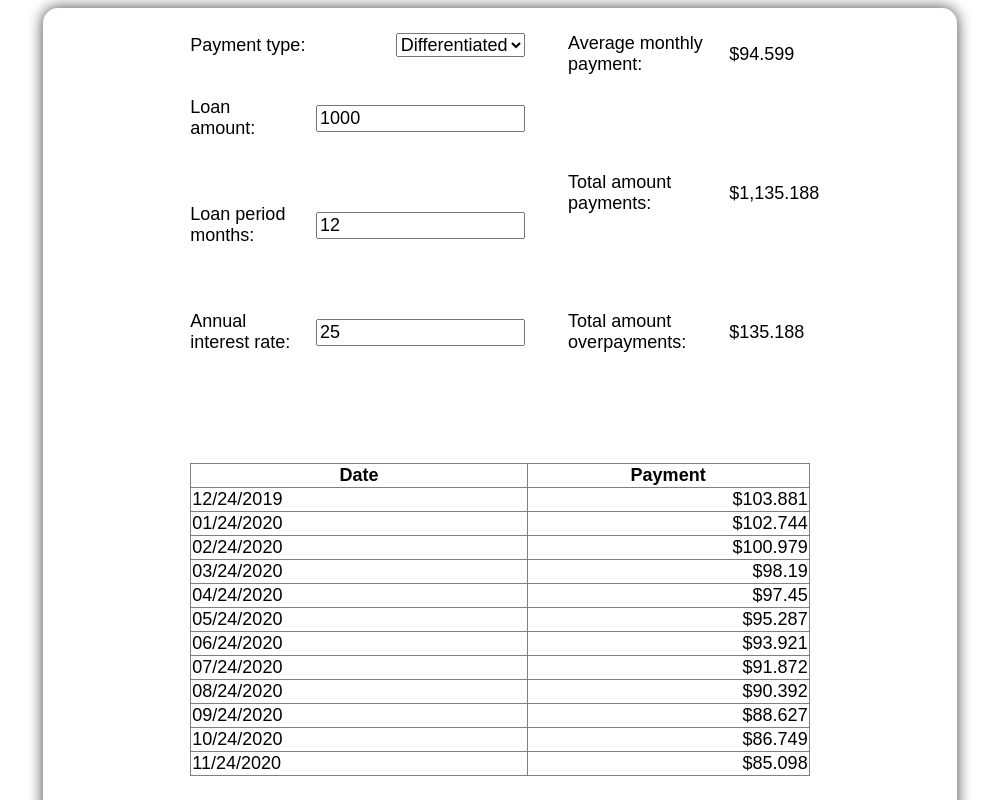
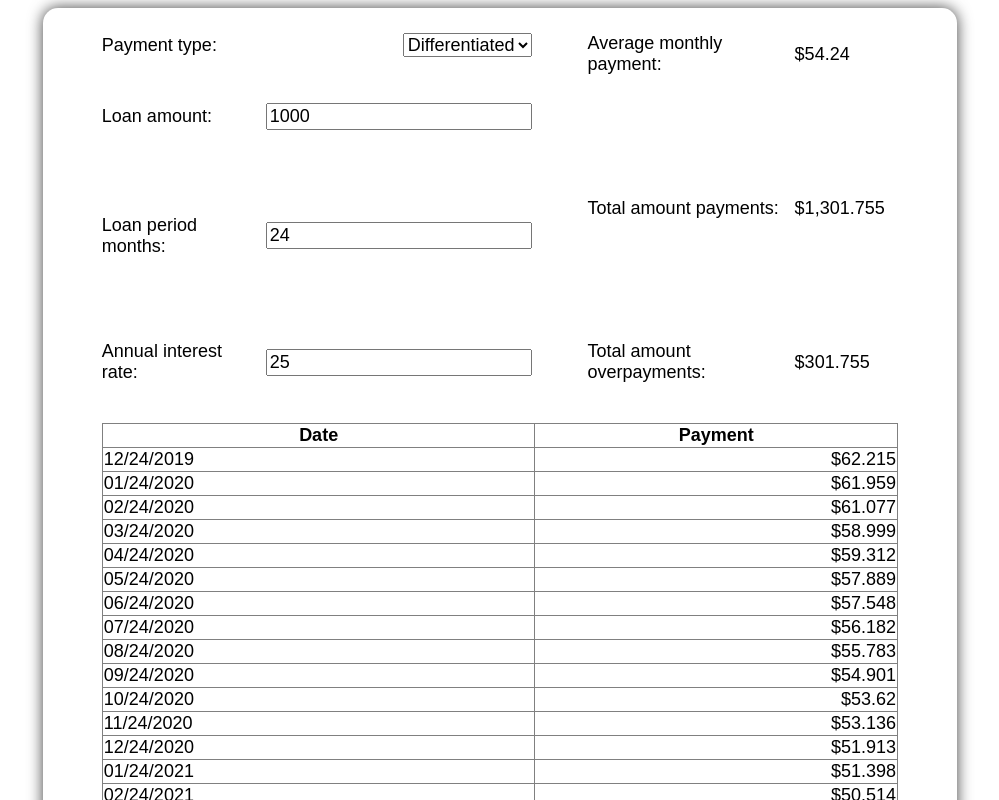
Before and after one commit to Artem123456789/loan-calc, an Angular app: page / in a window 1280 px wide. Shown: the top 800 px of the page, without its empty margins (140-1139 px from the left). Built offline with nearby package versions, Linux system fonts and the light colour scheme.

Commit message:
Changed break points, fixed table view.

```diff
--- a/src/app/calc-number-field/calc-number-field.component.css
+++ b/src/app/calc-number-field/calc-number-field.component.css
@@ -30,12 +30,13 @@
     }
 }
 
-@media screen and (min-width: 500px) and (max-width: 1000px)
+@media screen and (min-width: 550px) and (max-width: 1000px)
 {
     :host
     {
         flex-direction: row;
         align-items: center;
+        height: 20%;
         width: 100%;
     }
 
@@ -51,13 +52,13 @@
     }
 }
 
-@media screen and (max-width: 500px)
+@media screen and (max-width: 550px)
 {
     :host
     {
         flex-direction: column;
         align-items: flex-start;
-        height: 15%;
+        height: 25%;
         width: 100%;
 
     }
--- a/src/app/calc-root/calc-root.component.css
+++ b/src/app/calc-root/calc-root.component.css
@@ -1,7 +1,7 @@
 :host
 {
     width: 70%;
-    height: 800px;
+    min-height: 800px;
     display: flex;
     flex-direction: column;
     justify-content: space-between;
@@ -49,9 +49,10 @@
 
     .calc-main-info
     {
-        height: 40%;
+        height: 350px;
         flex-direction: row;
-        width: 70%;
+        width: 90%;
+        margin-bottom: 30px;
     }
 
     .calc-interface
@@ -61,7 +62,7 @@
     }
 }
 
-@media screen and (min-width: 500px) and (max-width: 1000px)
+@media screen and (min-width: 550px) and (max-width: 1000px)
 {
     :host
     {
@@ -71,9 +72,10 @@
 
     .calc-main-info
     {
-        height: 50%;
+        height: 400px;
         flex-direction: column;
         width: 80%;
+        margin-bottom: 30px;
     }
 
     .calc-interface
@@ -83,24 +85,25 @@
     }
 }
 
-@media screen and (max-width: 500px)
+@media screen and (max-width: 550px)
 {
     :host
     {
         font-size: 22px;
         padding: 10px;
-        height: 1400px;
+        min-height: 1200px;
     }
 
     .calc-main-info
     {
         flex-direction: column;
-        height: 60%;
+        height: 800px;
+        margin-bottom: 20px;
     }
 
     .calc-interface
     {
         width: 100%;
-        height: 50%;
+        height: 60%;
     }
 }
--- a/src/app/calc-select-loan-type/calc-select-loan-type.component.css
+++ b/src/app/calc-select-loan-type/calc-select-loan-type.component.css
@@ -24,13 +24,14 @@
     }
 }
 
-@media screen and (min-width: 500px) and (max-width: 1000px)
+@media screen and (min-width: 550px) and (max-width: 1000px)
 {
     :host
     {
         flex-direction: row;
         align-items: center;
         width: 100%;
+        height: 15%;
     }
 
     .loan-type
@@ -39,7 +40,7 @@
     }
 }
 
-@media screen and (max-width: 500px)
+@media screen and (max-width: 550px)
 {
     :host
     {
--- a/src/app/differentiated-payments-info/differentiated-payments-info.component.css
+++ b/src/app/differentiated-payments-info/differentiated-payments-info.component.css
@@ -20,11 +20,11 @@
     :host
     {
         height: 45%;
-        width: 70%;
+        width: 90%;
     }
 }
 
-@media screen and (min-width: 500px) and (max-width: 1000px)
+@media screen and (min-width: 550px) and (max-width: 1000px)
 {
     :host
     {
@@ -33,7 +33,7 @@
     }
 }
 
-@media screen and (max-width: 500px)
+@media screen and (max-width: 550px)
 {
     :host
     {
--- a/src/app/loan-info/loan-info.component.css
+++ b/src/app/loan-info/loan-info.component.css
@@ -45,7 +45,7 @@
     }
 }
 
-@media screen and (min-width: 500px) and (max-width: 1000px)
+@media screen and (min-width: 550px) and (max-width: 1000px)
 {
     :host
     {
@@ -58,6 +58,7 @@
         flex-direction: row;
         align-items: center;
         justify-content: space-between;
+        height: 25%;
     }
 
     .loan-info-property > *
@@ -73,12 +74,12 @@
     }
 }
 
-@media screen and (max-width: 500px)
+@media screen and (max-width: 550px)
 {
     :host
     {
         width: 100%;
-        height: 40%;
+        height: 35%;
     }
 
     .loan-info-property
--- a/src/app/services/loan-calc.service.ts
+++ b/src/app/services/loan-calc.service.ts
@@ -11,7 +11,7 @@ export class LoanCalcService {
 
   //basic loan info properties
   private _loanAmount = {label: 'Loan amount', value: 1000};
-  private _loanPeriodMonths = {label: 'Loan period months', value: 12};
+  private _loanPeriodMonths = {label: 'Loan period months', value: 24};
   private _annualInterestRate = {label: 'Annual interest rate', value: 25};
   private _loanPaymentType: string= "differentiated";
 
```
